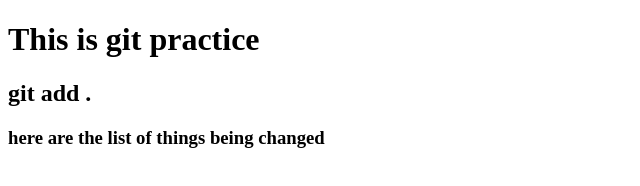
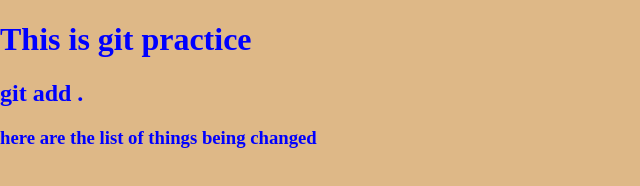
Before and after one commit to cmocode91/gitPractice, a plain HTML site: page index.html in a window 1280 px wide. Shown: the whole page, without its empty margins (0-640 px from the left). Drawn offline with Linux system fonts and the light colour scheme.

Commit message:
add:background

```diff
--- a/index.html
+++ b/index.html
@@ -4,6 +4,7 @@
     <meta charset="UTF-8">
     <meta name="viewport" content="width=device-width, initial-scale=1.0">
     <title>Git Practice</title>
+    <link rel="stylesheet" href="style.css">
 </head>
 <body>
 
--- a/style.css
+++ b/style.css
@@ -0,0 +1,6 @@
+body{
+    color: blue;
+    padding: 0;
+    margin: 0;
+    background-color: burlywood;
+}
```
